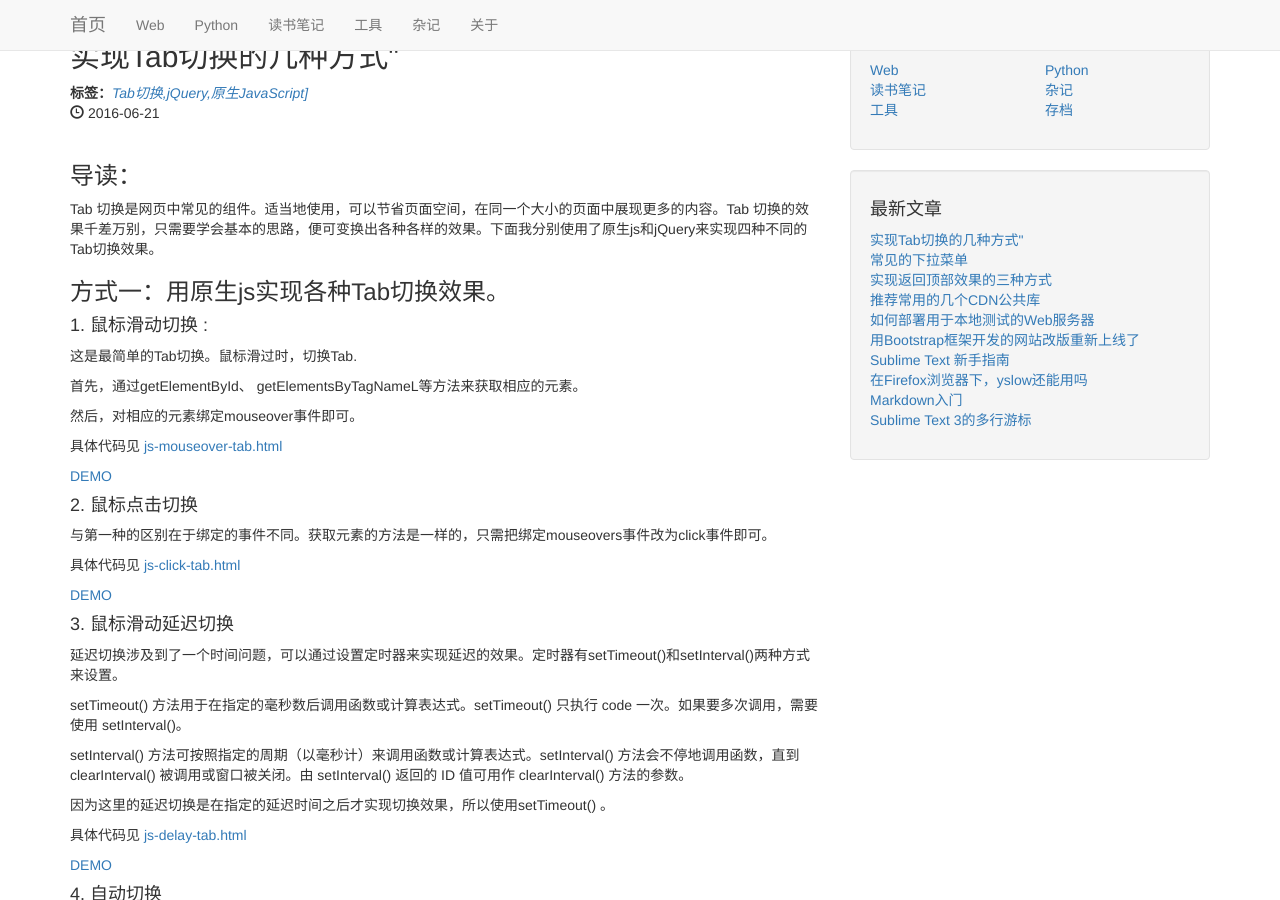
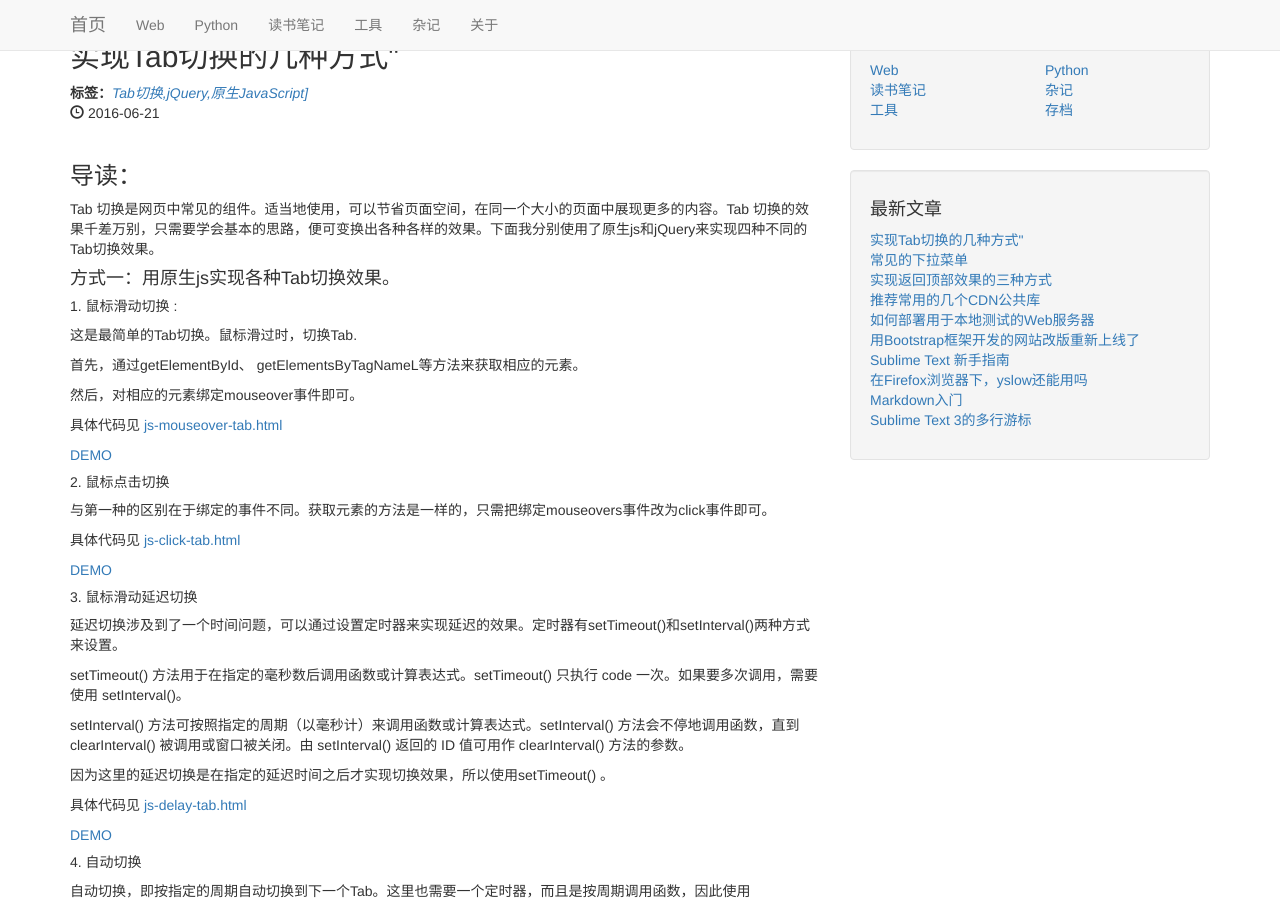
Before and after one commit to frankwang0909/blog_v1.0, a Jekyll site: the page built from _posts/2016-06-21-Tab.md, in a window 1280 px wide and 900 px high. Built offline with Jekyll 4.4.1, drawn with Linux system fonts in a browser that asks for light colours; nearby versions of some CDN libraries.

Commit message:
Update 2016-06-21-Tab.md

```diff
--- a/_posts/2016-06-21-Tab.md
+++ b/_posts/2016-06-21-Tab.md
@@ -8,9 +8,9 @@ tags: Tab切换,jQuery,原生JavaScript]
 ### 导读：
 Tab 切换是网页中常见的组件。适当地使用，可以节省页面空间，在同一个大小的页面中展现更多的内容。Tab 切换的效果千差万别，只需要学会基本的思路，便可变换出各种各样的效果。下面我分别使用了原生js和jQuery来实现四种不同的Tab切换效果。
 
-### 方式一：用原生js实现各种Tab切换效果。
+#### 方式一：用原生js实现各种Tab切换效果。
 
-#### 1. 鼠标滑动切换 :
+##### 1. 鼠标滑动切换 :
 这是最简单的Tab切换。鼠标滑过时，切换Tab.
 
 首先，通过getElementById、 getElementsByTagNameL等方法来获取相应的元素。
@@ -21,14 +21,14 @@ Tab 切换是网页中常见的组件。适当地使用，可以节省页面空
 
 [DEMO](http://www.wangxingfeng.com/posts/demo/js-mouseover-tab.html)
 
-#### 2. 鼠标点击切换
+##### 2. 鼠标点击切换
 与第一种的区别在于绑定的事件不同。获取元素的方法是一样的，只需把绑定mouseovers事件改为click事件即可。
 
 具体代码见  [js-click-tab.html](https://github.com/frankwang0909/Tab/blob/master/js-click-tab.html)
 
 [DEMO](http://www.wangxingfeng.com/posts/demo/js-click-tab.html)
 
-#### 3. 鼠标滑动延迟切换
+##### 3. 鼠标滑动延迟切换
 延迟切换涉及到了一个时间问题，可以通过设置定时器来实现延迟的效果。定时器有setTimeout()和setInterval()两种方式来设置。
 
 setTimeout() 方法用于在指定的毫秒数后调用函数或计算表达式。setTimeout() 只执行 code 一次。如果要多次调用，需要使用 setInterval()。
@@ -41,7 +41,7 @@ setInterval() 方法可按照指定的周期（以毫秒计）来调用函数或
 
 [DEMO](http://www.wangxingfeng.com/posts/demo/js-delay-tab.html)
 
-#### 4. 自动切换
+##### 4. 自动切换
 自动切换，即按指定的周期自动切换到下一个Tab。这里也需要一个定时器，而且是按周期调用函数，因此使用setInterval() 方法来实现。
 当鼠标滑动到某个Tab时，高亮显示当前页，同时停止自动切换，此时需要用到 clearInterval()方法来清除定时器。
 
@@ -51,24 +51,24 @@ setInterval() 方法可按照指定的周期（以毫秒计）来调用函数或
 
 [DEMO](http://www.wangxingfeng.com/posts/demo/js-auto-tab-02.html)
 
-### 方式二：用jQuery实现各种Tab切换效果: 实现思路与原生的JavaScript是一样的,只是jQuery封装了一些方法可以更方便操作DOM元素。
+#### 方式二：用jQuery实现各种Tab切换效果: 实现思路与原生的JavaScript是一样的,只是jQuery封装了一些方法可以更方便操作DOM元素。
 
-#### 1. 鼠标滑动切换
+##### 1. 鼠标滑动切换
 具体代码见  [jQ-mouseover-tab.html](https://github.com/frankwang0909/Tab/blob/master/jQ-mouseover-tab.html)
 
 [DEMO](http://www.wangxingfeng.com/posts/demo/jQ-mouseover-tab.html)
 
-#### 2. 鼠标点击切换
+##### 2. 鼠标点击切换
 具体代码见  [jQ-click-tab.html](https://github.com/frankwang0909/Tab/blob/master/jQ-click-tab.html)
 
 [DEMO](http://www.wangxingfeng.com/posts/demo/jQ-click-tab.html)
 
-#### 3. 鼠标滑动延迟切换
+##### 3. 鼠标滑动延迟切换
 具体代码见  [jQ-delay-tab.html](https://github.com/frankwang0909/Tab/blob/master/jQ-delay-tab.html)
 
 [DEMO](http://www.wangxingfeng.com/posts/demo/jQ-delay-tab.html)
 
-#### 4. 自动切换
+##### 4. 自动切换
 具体代码见  [jQ-auto-tab-01.html](https://github.com/frankwang0909/Tab/blob/master/jQ-auto-tab-01.html)
 
 优化后的代码 见[jQ-auto-tab-02.html](https://github.com/frankwang0909/Tab/blob/master/jQ-auto-tab-02.html)
```
